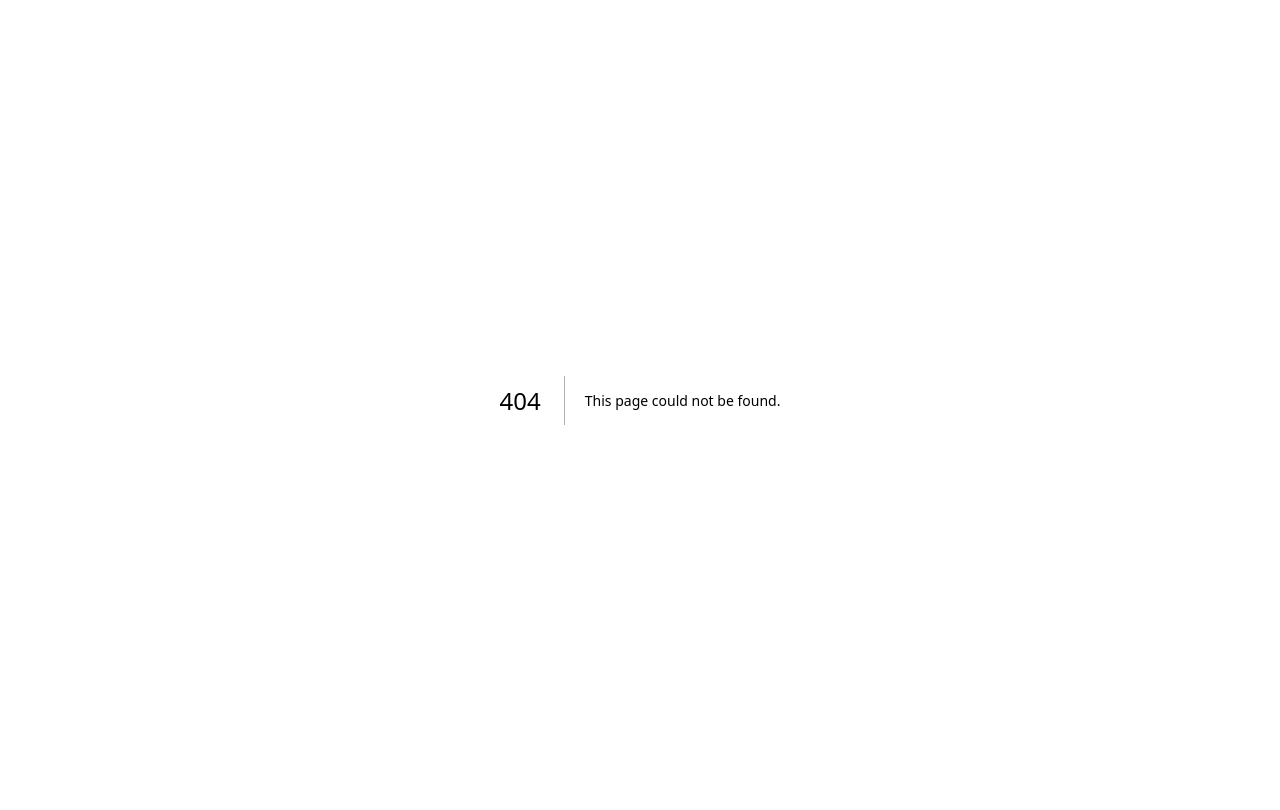
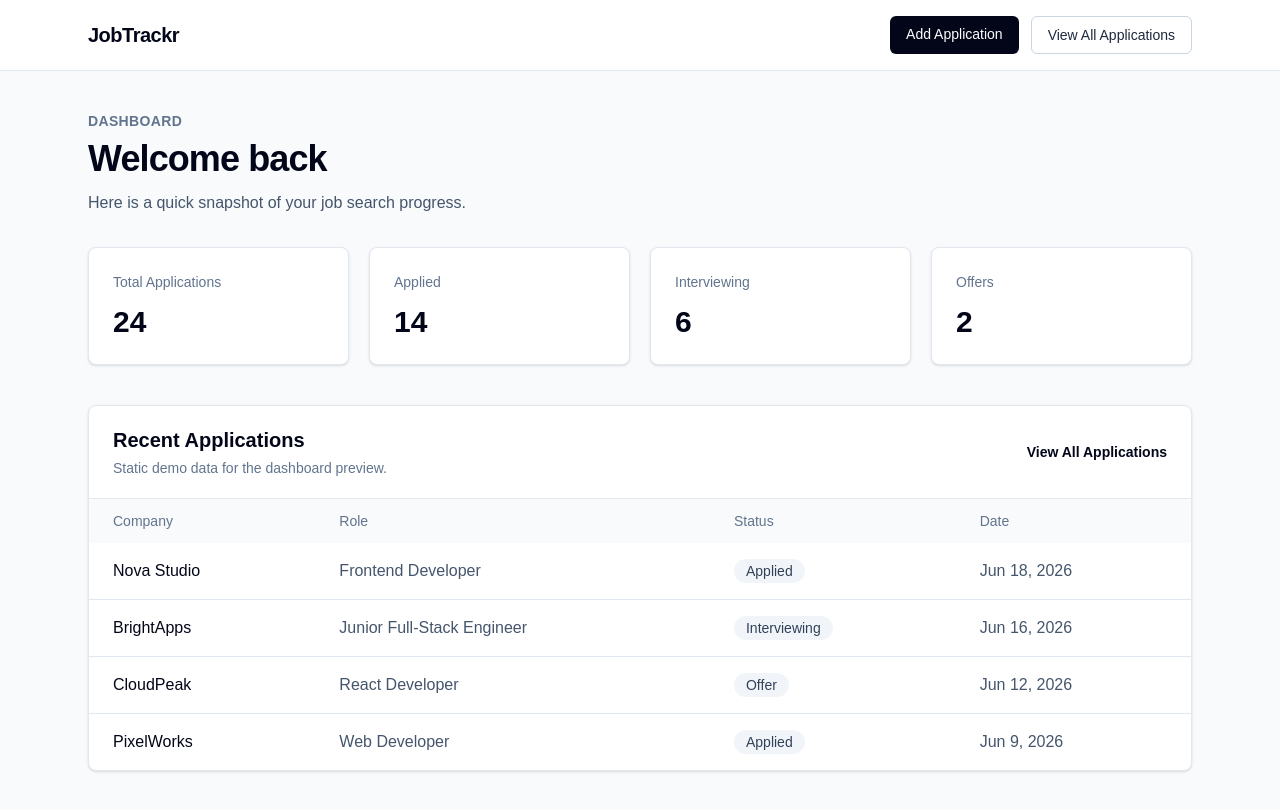
Before and after one commit to awaisch31709/job-application-tracker, a Next.js app: page /dashboard in a window 1280 px wide. Before the commit this address had no page. Built offline with nearby package versions, Linux system fonts and the light colour scheme.

Commit message:
Create dashboard UI

```diff
--- /dev/null
+++ b/app/dashboard/page.tsx
@@ -0,0 +1,142 @@
+import Link from "next/link";
+
+const summaryCards = [
+  { label: "Total Applications", value: "24" },
+  { label: "Applied", value: "14" },
+  { label: "Interviewing", value: "6" },
+  { label: "Offers", value: "2" },
+];
+
+const recentApplications = [
+  {
+    company: "Nova Studio",
+    role: "Frontend Developer",
+    status: "Applied",
+    date: "Jun 18, 2026",
+  },
+  {
+    company: "BrightApps",
+    role: "Junior Full-Stack Engineer",
+    status: "Interviewing",
+    date: "Jun 16, 2026",
+  },
+  {
+    company: "CloudPeak",
+    role: "React Developer",
+    status: "Offer",
+    date: "Jun 12, 2026",
+  },
+  {
+    company: "PixelWorks",
+    role: "Web Developer",
+    status: "Applied",
+    date: "Jun 9, 2026",
+  },
+];
+
+export default function DashboardPage() {
+  return (
+    <main className="min-h-screen bg-slate-50 text-slate-950">
+      <header className="border-b border-slate-200 bg-white">
+        <div className="mx-auto flex max-w-6xl flex-col gap-4 px-6 py-4 sm:flex-row sm:items-center sm:justify-between">
+          <Link href="/" className="text-xl font-bold tracking-tight">
+            JobTrackr
+          </Link>
+
+          <nav className="flex flex-wrap gap-3">
+            <Link
+              href="/applications/new"
+              className="rounded-md bg-slate-950 px-4 py-2 text-sm font-medium text-white transition hover:bg-slate-800"
+            >
+              Add Application
+            </Link>
+            <Link
+              href="/applications"
+              className="rounded-md border border-slate-300 bg-white px-4 py-2 text-sm font-medium text-slate-800 transition hover:bg-slate-100"
+            >
+              View All Applications
+            </Link>
+          </nav>
+        </div>
+      </header>
+
+      <section className="mx-auto max-w-6xl px-6 py-10">
+        <div className="mb-8">
+          <p className="text-sm font-semibold uppercase tracking-wide text-slate-500">
+            Dashboard
+          </p>
+          <h1 className="mt-2 text-3xl font-bold tracking-tight sm:text-4xl">
+            Welcome back
+          </h1>
+          <p className="mt-3 max-w-2xl text-slate-600">
+            Here is a quick snapshot of your job search progress.
+          </p>
+        </div>
+
+        <div className="grid gap-5 sm:grid-cols-2 lg:grid-cols-4">
+          {summaryCards.map((card) => (
+            <article
+              key={card.label}
+              className="rounded-lg border border-slate-200 bg-white p-6 shadow-sm"
+            >
+              <p className="text-sm font-medium text-slate-500">{card.label}</p>
+              <p className="mt-3 text-3xl font-bold text-slate-950">
+                {card.value}
+              </p>
+            </article>
+          ))}
+        </div>
+
+        <section className="mt-10 rounded-lg border border-slate-200 bg-white shadow-sm">
+          <div className="flex flex-col gap-3 border-b border-slate-200 px-6 py-5 sm:flex-row sm:items-center sm:justify-between">
+            <div>
+              <h2 className="text-xl font-semibold">Recent Applications</h2>
+              <p className="mt-1 text-sm text-slate-500">
+                Static demo data for the dashboard preview.
+              </p>
+            </div>
+            <Link
+              href="/applications"
+              className="text-sm font-semibold text-slate-950 hover:text-slate-700"
+            >
+              View All Applications
+            </Link>
+          </div>
+
+          <div className="overflow-x-auto">
+            <table className="w-full min-w-[680px] text-left">
+              <thead className="bg-slate-50 text-sm text-slate-500">
+                <tr>
+                  <th className="px-6 py-3 font-medium">Company</th>
+                  <th className="px-6 py-3 font-medium">Role</th>
+                  <th className="px-6 py-3 font-medium">Status</th>
+                  <th className="px-6 py-3 font-medium">Date</th>
+                </tr>
+              </thead>
+              <tbody className="divide-y divide-slate-200">
+                {recentApplications.map((application) => (
+                  <tr key={`${application.company}-${application.role}`}>
+                    <td className="px-6 py-4 font-medium">
+                      {application.company}
+                    </td>
+                    <td className="px-6 py-4 text-slate-600">
+                      {application.role}
+                    </td>
+                    <td className="px-6 py-4">
+                      <span className="rounded-full bg-slate-100 px-3 py-1 text-sm font-medium text-slate-700">
+                        {application.status}
+                      </span>
+                    </td>
+                    <td className="px-6 py-4 text-slate-600">
+                      {application.date}
+                    </td>
+                  </tr>
+                ))}
+              </tbody>
+            </table>
+          </div>
+        </section>
+      </section>
+    </main>
+  );
+}
```
